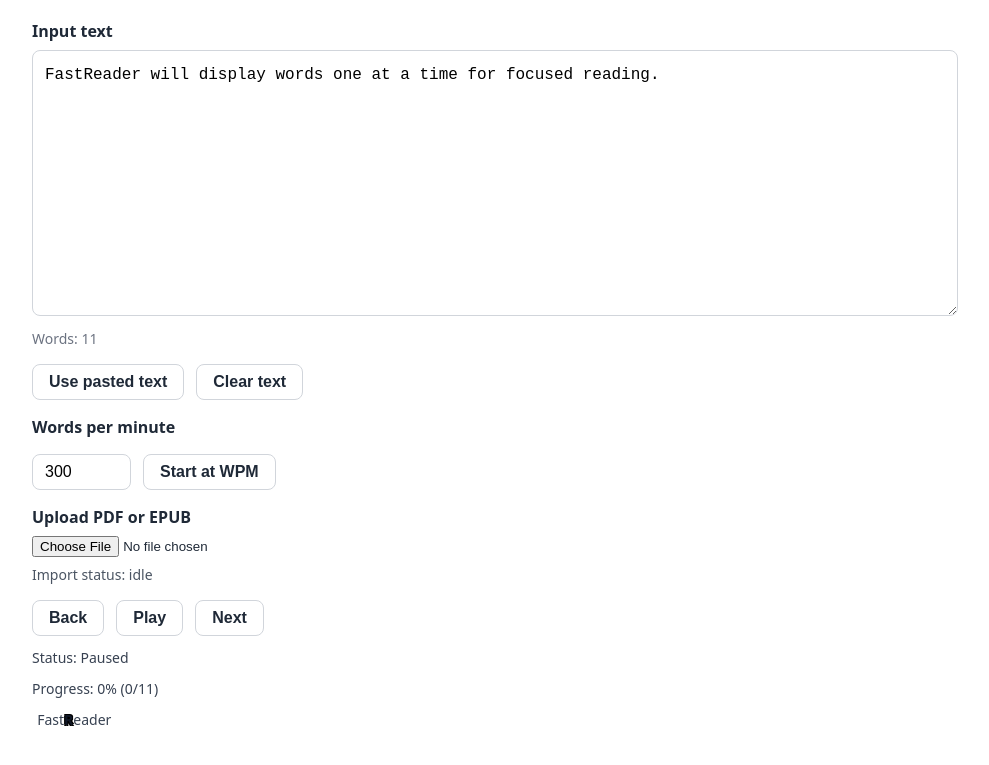
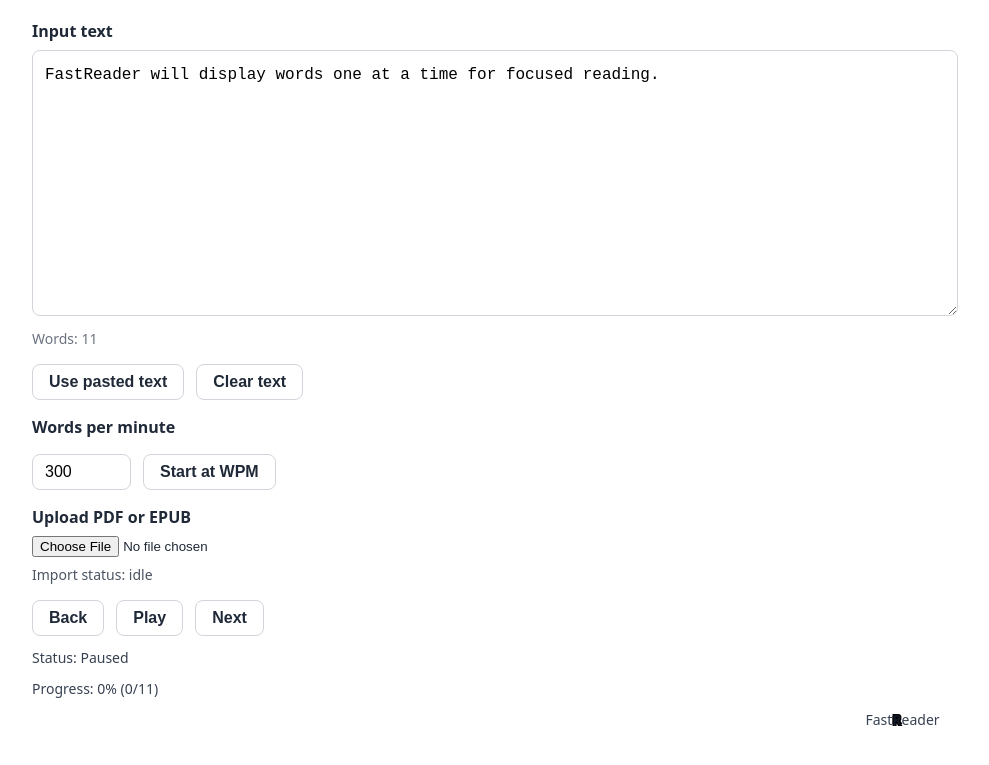
Before and after one commit to bandeiracaio/FastReader, a React (Vite) app: page / in a window 1280 px wide. Shown: the part 2606-3371 px from the top of the page, without its empty margins (158-1147 px from the left). Built offline with nearby package versions, Linux system fonts and the light colour scheme.

Commit message:
Center focus letter in viewport

```diff
--- a/src/App.tsx
+++ b/src/App.tsx
@@ -1506,7 +1506,7 @@ export default function App() {
         >
           {hasTokens ? (
             currentWord ? (
-              <>
+              <div className="app__word-inner">
                 <span className="app__word-leading">
                   {highlightedWord.leading}
                 </span>
@@ -1522,7 +1522,7 @@ export default function App() {
                 <span className="app__word-trailing">
                   {highlightedWord.trailing}
                 </span>
-              </>
+              </div>
             ) : (
               "End"
             )
--- a/src/index.css
+++ b/src/index.css
@@ -251,10 +251,18 @@
 }
 
 .app__word {
+  width: 100%;
+  display: flex;
+  justify-content: center;
+}
+
+.app__word-inner {
   display: grid;
   grid-template-columns: var(--orp-leading-width, 0ch) auto 1fr;
   align-items: center;
-  justify-content: center;
+  position: relative;
+  left: 50%;
+  transform: translateX(calc(-1 * var(--orp-leading-width, 0ch)));
 }
 
 .app__word-leading {
```
